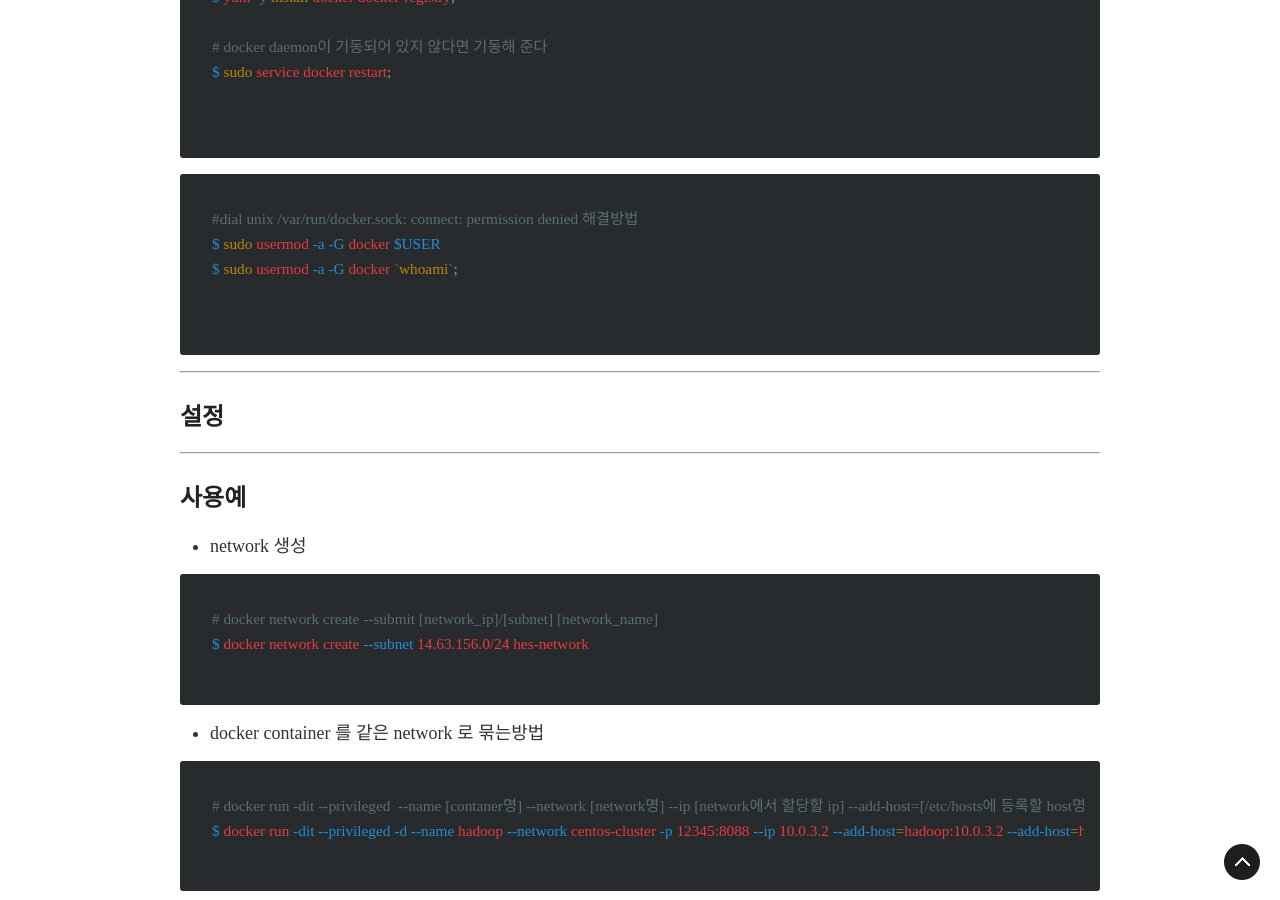
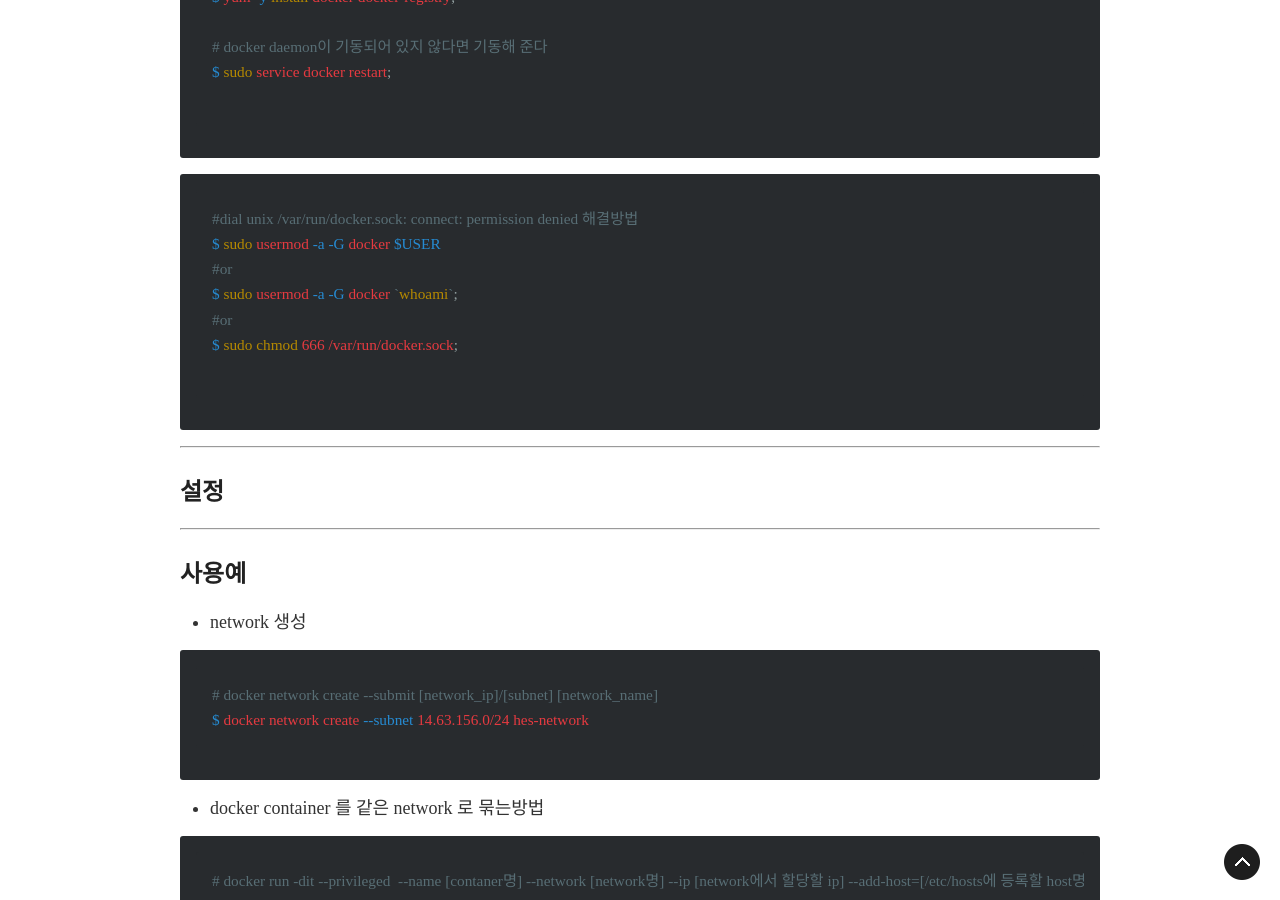
Before and after one commit to jaeheon209/gymbombom.github.io, a Jekyll site: the page built from _posts/2020/2020-03-20-1-docker_usage.md, in a window 1280 px wide and 900 px high, scrolled down 845 px. Built offline with Jekyll 4.4.1, drawn with Linux system fonts in a browser that asks for light colours; nearby versions of some CDN libraries; some web fonts are replaced; comment, search, counter and statistics services are not loaded.

Commit message:
docker 실행시 permission denied 문제 해결범 commit

````diff
--- a/_posts/2020/2020-03-20-1-docker_usage.md
+++ b/_posts/2020/2020-03-20-1-docker_usage.md
@@ -34,7 +34,10 @@ $ sudo service docker restart;
 ```shell
 #dial unix /var/run/docker.sock: connect: permission denied 해결방법
 $ sudo usermod -a -G docker $USER
+#or
 $ sudo usermod -a -G docker `whoami`;
+#or
+$ sudo chmod 666 /var/run/docker.sock;
 
 ```
 
````
